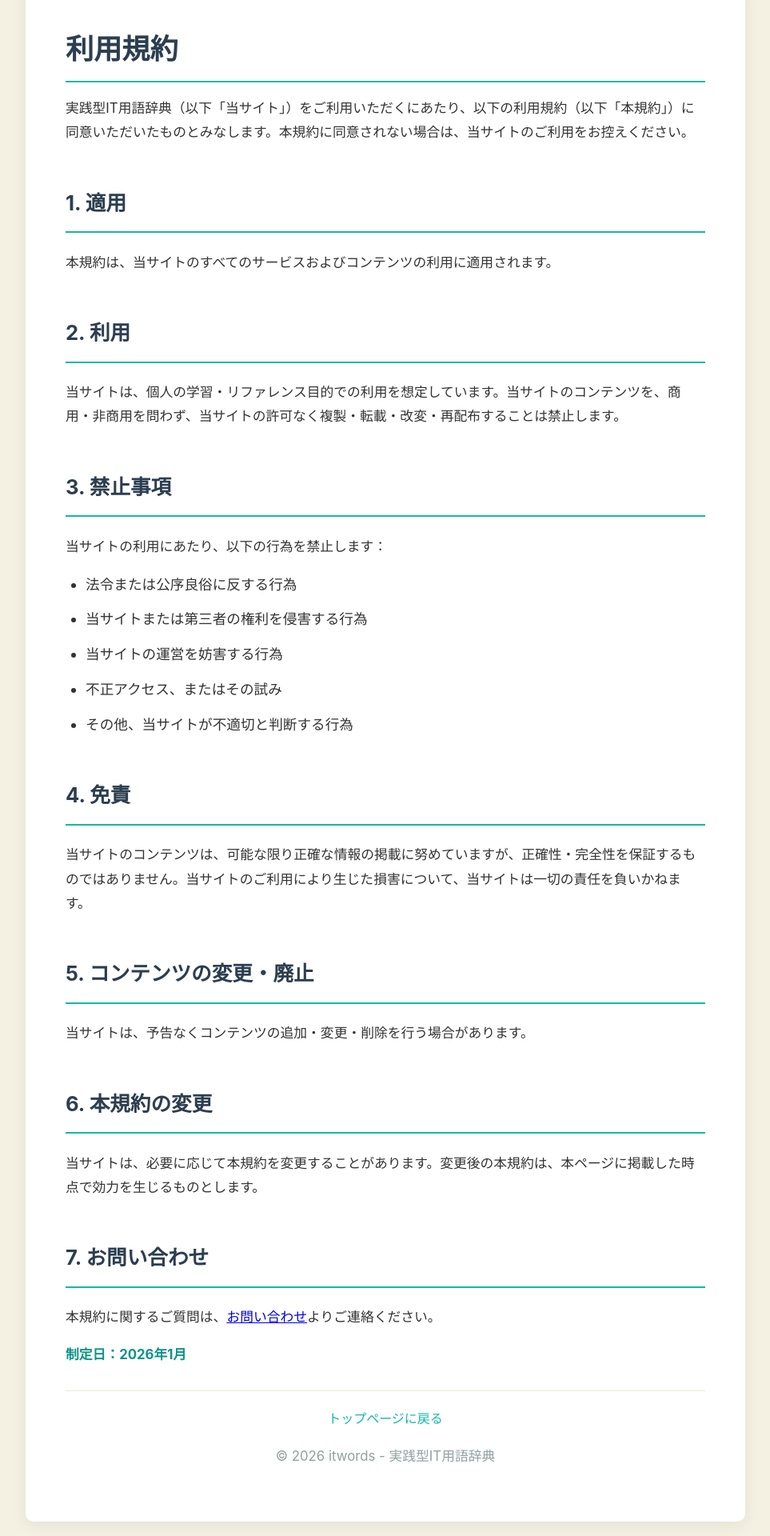
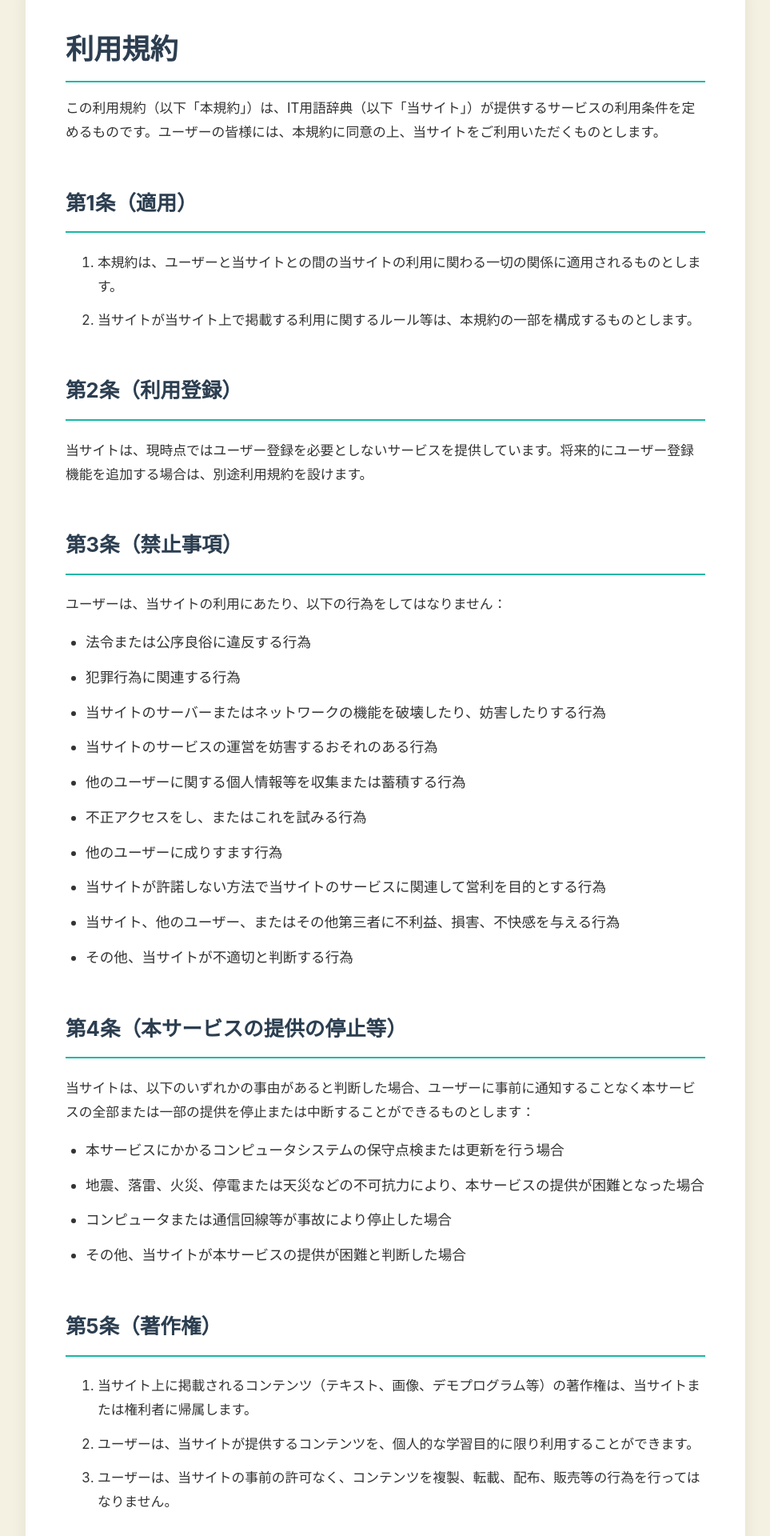
Before and after one commit to rin5uron/itwords, a Next.js app: page /terms-of-service in a window 1280 px wide. Shown: the part 60-1980 px from the top of the page at 80% size, without its empty margins (158-1121 px from the left). Built offline with nearby package versions, Linux system fonts and the light colour scheme; no server answers.

Commit message:
変更して

```diff
--- a/app/terms-of-service/page.tsx
+++ b/app/terms-of-service/page.tsx
@@ -3,7 +3,7 @@ import type { Metadata } from 'next'
 
 export const metadata: Metadata = {
   title: '利用規約 | 実践型IT用語辞典',
-  description: '実践型IT用語辞典の利用規約です。本サイトのご利用にあたっての条件を定めています。',
+  description: 'IT用語辞典の利用規約です。サイトの利用条件、免責事項、著作権について掲載しています。',
 }
 
 export default function TermsOfServicePage() {
@@ -15,53 +15,94 @@ export default function TermsOfServicePage() {
 
       <main>
         <section>
-          <p>実践型IT用語辞典（以下「当サイト」）をご利用いただくにあたり、以下の利用規約（以下「本規約」）に同意いただいたものとみなします。本規約に同意されない場合は、当サイトのご利用をお控えください。</p>
+          <p>この利用規約（以下「本規約」）は、IT用語辞典（以下「当サイト」）が提供するサービスの利用条件を定めるものです。ユーザーの皆様には、本規約に同意の上、当サイトをご利用いただくものとします。</p>
         </section>
 
         <section>
-          <h2>1. 適用</h2>
-          <p>本規約は、当サイトのすべてのサービスおよびコンテンツの利用に適用されます。</p>
+          <h2>第1条（適用）</h2>
+          <ol>
+            <li>本規約は、ユーザーと当サイトとの間の当サイトの利用に関わる一切の関係に適用されるものとします。</li>
+            <li>当サイトが当サイト上で掲載する利用に関するルール等は、本規約の一部を構成するものとします。</li>
+          </ol>
         </section>
 
         <section>
-          <h2>2. 利用</h2>
-          <p>当サイトは、個人の学習・リファレンス目的での利用を想定しています。当サイトのコンテンツを、商用・非商用を問わず、当サイトの許可なく複製・転載・改変・再配布することは禁止します。</p>
+          <h2>第2条（利用登録）</h2>
+          <p>当サイトは、現時点ではユーザー登録を必要としないサービスを提供しています。将来的にユーザー登録機能を追加する場合は、別途利用規約を設けます。</p>
         </section>
 
         <section>
-          <h2>3. 禁止事項</h2>
-          <p>当サイトの利用にあたり、以下の行為を禁止します：</p>
+          <h2>第3条（禁止事項）</h2>
+          <p>ユーザーは、当サイトの利用にあたり、以下の行為をしてはなりません：</p>
           <ul>
-            <li>法令または公序良俗に反する行為</li>
-            <li>当サイトまたは第三者の権利を侵害する行為</li>
-            <li>当サイトの運営を妨害する行為</li>
-            <li>不正アクセス、またはその試み</li>
+            <li>法令または公序良俗に違反する行為</li>
+            <li>犯罪行為に関連する行為</li>
+            <li>当サイトのサーバーまたはネットワークの機能を破壊したり、妨害したりする行為</li>
+            <li>当サイトのサービスの運営を妨害するおそれのある行為</li>
+            <li>他のユーザーに関する個人情報等を収集または蓄積する行為</li>
+            <li>不正アクセスをし、またはこれを試みる行為</li>
+            <li>他のユーザーに成りすます行為</li>
+            <li>当サイトが許諾しない方法で当サイトのサービスに関連して営利を目的とする行為</li>
+            <li>当サイト、他のユーザー、またはその他第三者に不利益、損害、不快感を与える行為</li>
             <li>その他、当サイトが不適切と判断する行為</li>
           </ul>
         </section>
 
         <section>
-          <h2>4. 免責</h2>
-          <p>当サイトのコンテンツは、可能な限り正確な情報の掲載に努めていますが、正確性・完全性を保証するものではありません。当サイトのご利用により生じた損害について、当サイトは一切の責任を負いかねます。</p>
+          <h2>第4条（本サービスの提供の停止等）</h2>
+          <p>当サイトは、以下のいずれかの事由があると判断した場合、ユーザーに事前に通知することなく本サービスの全部または一部の提供を停止または中断することができるものとします：</p>
+          <ul>
+            <li>本サービスにかかるコンピュータシステムの保守点検または更新を行う場合</li>
+            <li>地震、落雷、火災、停電または天災などの不可抗力により、本サービスの提供が困難となった場合</li>
+            <li>コンピュータまたは通信回線等が事故により停止した場合</li>
+            <li>その他、当サイトが本サービスの提供が困難と判断した場合</li>
+          </ul>
         </section>
 
         <section>
-          <h2>5. コンテンツの変更・廃止</h2>
-          <p>当サイトは、予告なくコンテンツの追加・変更・削除を行う場合があります。</p>
+          <h2>第5条（著作権）</h2>
+          <ol>
+            <li>当サイト上に掲載されるコンテンツ（テキスト、画像、デモプログラム等）の著作権は、当サイトまたは権利者に帰属します。</li>
+            <li>ユーザーは、当サイトが提供するコンテンツを、個人的な学習目的に限り利用することができます。</li>
+            <li>ユーザーは、当サイトの事前の許可なく、コンテンツを複製、転載、配布、販売等の行為を行ってはなりません。</li>
+          </ol>
         </section>
 
         <section>
-          <h2>6. 本規約の変更</h2>
-          <p>当サイトは、必要に応じて本規約を変更することがあります。変更後の本規約は、本ページに掲載した時点で効力を生じるものとします。</p>
+          <h2>第6条（免責事項）</h2>
+          <ol>
+            <li>当サイトは、本サービスに関して、その完全性、正確性、確実性、有用性等いかなる保証もいたしません。</li>
+            <li>当サイトは、本サービスに起因してユーザーに生じたあらゆる損害について、一切の責任を負いません。</li>
+            <li>当サイト上に掲載されるコンテンツは、一般的な情報提供を目的としており、専門的なアドバイスを意図したものではありません。</li>
+            <li>当サイトのコンテンツを利用したことによる損害について、当サイトは一切の責任を負いません。</li>
+          </ol>
         </section>
 
         <section>
-          <h2>7. お問い合わせ</h2>
-          <p>本規約に関するご質問は、<Link href="/contact">お問い合わせ</Link>よりご連絡ください。</p>
+          <h2>第7条（サービス内容の変更等）</h2>
+          <p>当サイトは、ユーザーに通知することなく、本サービスの内容を変更し、または本サービスの提供を中止することができるものとし、これによってユーザーに生じた損害について一切の責任を負いません。</p>
         </section>
 
         <section>
-          <p><strong>制定日：2026年1月</strong></p>
+          <h2>第8条（利用規約の変更）</h2>
+          <p>当サイトは、必要と判断した場合には、ユーザーに通知することなくいつでも本規約を変更することができるものとします。変更後の利用規約は、当サイトに掲載した時点で効力を生じるものとします。</p>
+        </section>
+
+        <section>
+          <h2>第9条（個人情報の取扱い）</h2>
+          <p>当サイトは、本サービスの利用によって取得する個人情報については、<Link href="/privacy">プライバシーポリシー</Link>に従い適切に取り扱うものとします。</p>
+        </section>
+
+        <section>
+          <h2>第10条（準拠法・裁判管轄）</h2>
+          <ol>
+            <li>本規約の解釈にあたっては、日本法を準拠法とします。</li>
+            <li>本サービスに関して紛争が生じた場合には、当サイトの所在地を管轄する裁判所を専属的合意管轄とします。</li>
+          </ol>
+        </section>
+
+        <section>
+          <p><strong>制定日：2026年1月6日</strong></p>
         </section>
       </main>
 
--- a/app/terms/dns/page.tsx
+++ b/app/terms/dns/page.tsx
@@ -68,12 +68,10 @@ export default function DNSPage() {
         dateModified="2026-01-19"
       />
 
-      <TableOfContents />
-
       <div style={{
         width: '100%',
         maxWidth: '900px',
-        margin: '2rem auto',
+        margin: '0 auto 2rem auto',
         borderRadius: '12px',
         overflow: 'hidden',
         boxShadow: '0 4px 12px rgba(0,0,0,0.1)',
@@ -94,6 +92,8 @@ export default function DNSPage() {
           }}
         />
       </div>
+
+      <TableOfContents />
 
       <main>
         <section>
```
Also changed, not shown: app/terms/page.tsx (+44 -91 lines).
